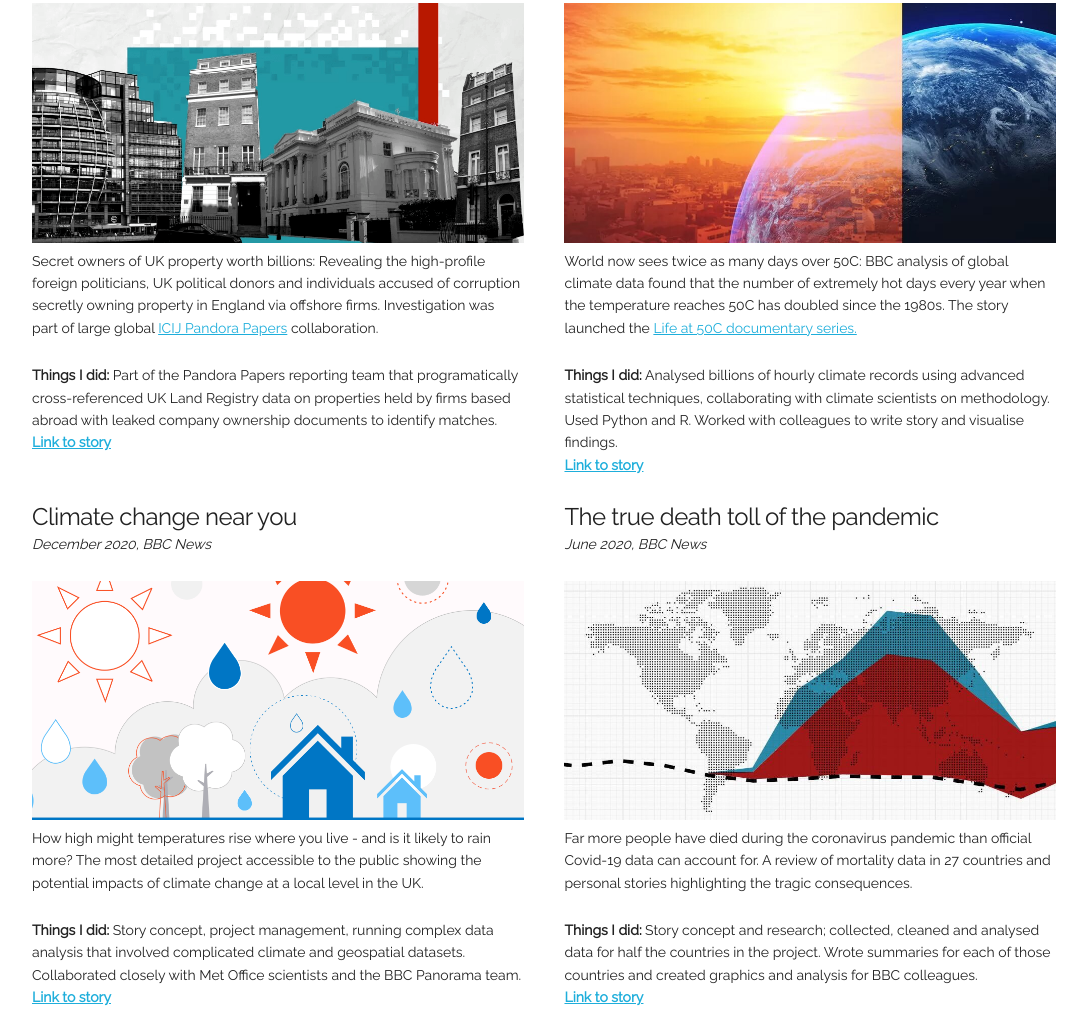
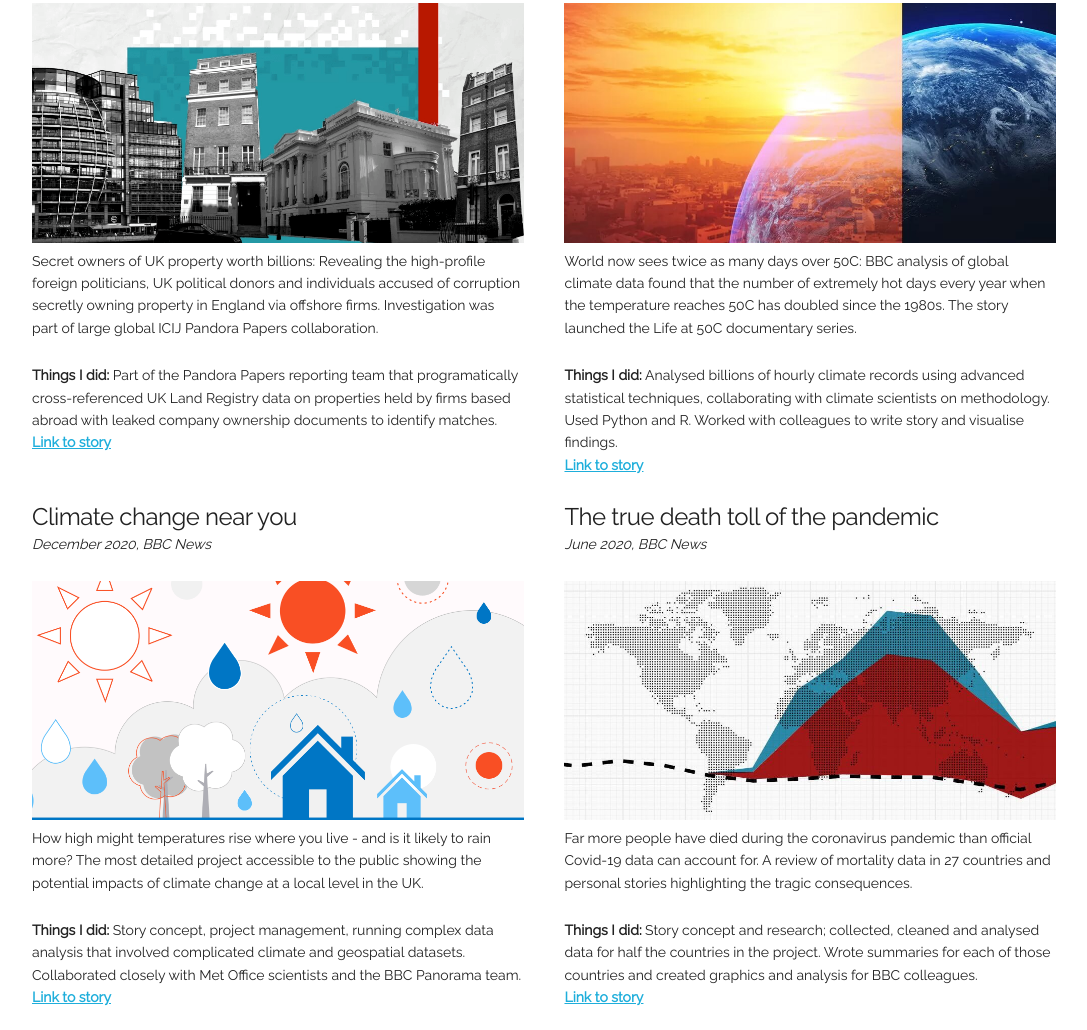
Before and after one commit to nassosstylianou/nassosstylianou.github.io, a plain HTML site: page index.html in a window 1280 px wide. Shown: the part 1996-3026 px from the top of the page, without its empty margins (96-1183 px from the left). Drawn offline with Linux system fonts and the light colour scheme.

Commit message:
fixes p tag

```diff
--- a/index.html
+++ b/index.html
@@ -235,7 +235,7 @@
                 </picture>
 
                 <div class="description">
-                    <p class="description--story">Secret owners of UK property worth billions: Revealing the high-profile foreign politicians, UK political donors and individuals accused of corruption secretly owning property in England via offshore firms. Investigation was part of large global <a class="story-link" href="https://www.icij.org/investigations/pandora-papers">ICIJ Pandora Papers</a> collaboration.</p>
+                    <p class="description--story">Secret owners of UK property worth billions: Revealing the high-profile foreign politicians, UK political donors and individuals accused of corruption secretly owning property in England via offshore firms. Investigation was part of large global ICIJ Pandora Papers collaboration.</p>
 
                     <p class="description--what-i-did"><strong>Things I did: </strong>Part of the Pandora Papers reporting team that programatically cross-referenced UK Land Registry data on properties held by firms based abroad with leaked company ownership documents to identify matches.
                         <br>
@@ -255,7 +255,7 @@
                 </picture>
 
                 <div class="description">
-                    <p class="description--story">World now sees twice as many days over 50C: BBC analysis of global climate data found that the number of extremely hot days every year when the temperature reaches 50C has doubled since the 1980s. The story launched the <a class="story-link" href="https://www.bbc.co.uk/iplayer/episodes/m0011h0j/life-at-50c">Life at 50C documentary series.</a></p>
+                    <p class="description--story">World now sees twice as many days over 50C: BBC analysis of global climate data found that the number of extremely hot days every year when the temperature reaches 50C has doubled since the 1980s. The story launched the Life at 50C documentary series.</p>
 
                     <p class="description--what-i-did"><strong>Things I did: </strong>Analysed billions of hourly climate records using advanced statistical techniques, collaborating with climate scientists on methodology. Used Python and R. Worked with colleagues to write story and visualise findings.
                         <br>
```
